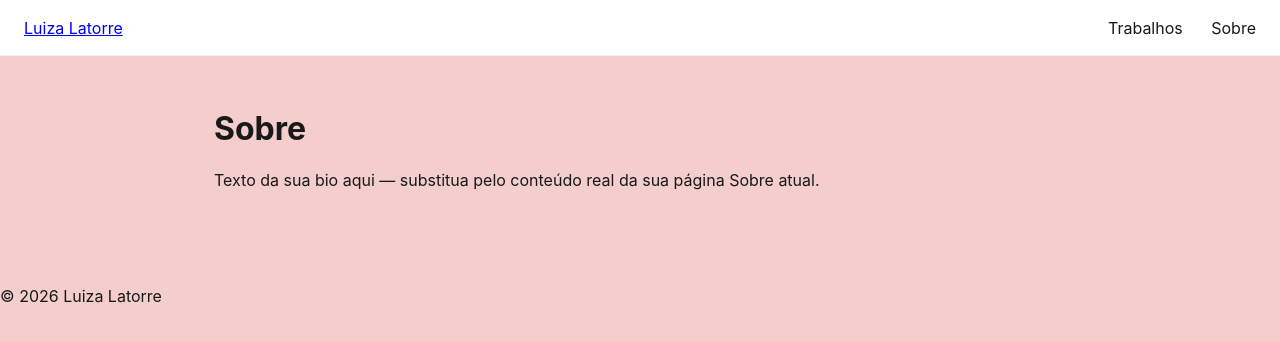
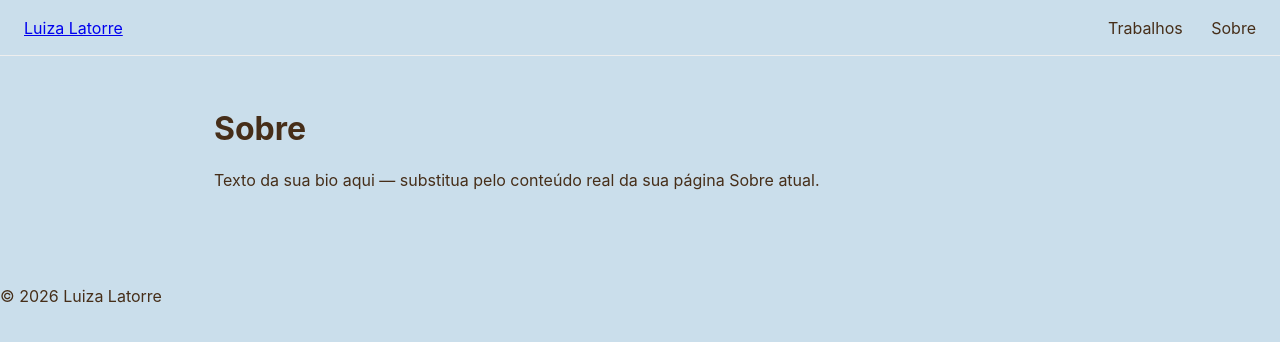
Before and after one commit to luizalatorre/meu-site, a Jekyll site: the page built from sobre.md, in a window 1280 px wide. Shown: the top 342 px of the page. Built offline with Jekyll 4.4.1, drawn with Linux system fonts in a browser that asks for light colours.

Commit message:
novo design de linhas

```diff
--- a/assets/css/style.css
+++ b/assets/css/style.css
@@ -1,73 +1,111 @@
+/* reseta o box-model padrão do navegador: padding e border passam a
+   contar DENTRO da largura/altura definida, em vez de somar por fora.
+   Evita surpresas de tamanho ao longo do site inteiro. */
 * { box-sizing: border-box; }
 
 body {
   font-family: -apple-system, "Helvetica Neue", Arial, sans-serif;
-  margin: 0;
-  color: #191919;
-  background-color: #f4cdcd;
+  margin: 0; /* remove a margem padrão do navegador ao redor da página */
+  color: #462e19;
+  background-color: #cadeeb; /* cor de fundo do site */
 }
 
+/* ============================================================
+   CABEÇALHO FIXO
+   Esse é o "container" que empilha as 3 (ou 4, com o Sobre) linhas
+   do topo: título/nav, painel Sobre, categorias, painel de tags.
+   "position: fixed" faz ele flutuar por cima do resto da página,
+   sempre visível mesmo quando o visitante rola pra baixo.
+   "flex-direction: column" empilha as linhas de cima pra baixo,
+   uma embaixo da outra, cada uma com sua altura natural.
+   ============================================================ */
 .header-fixed {
   position: fixed;
   top: 0; left: 0; right: 0;
-  z-index: 100;
-  background: #fff;
+  z-index: 100; /* garante que fique por cima de tudo, inclusive da grade */
+  background: #cadeeb;
   display: flex;
   flex-direction: column;
 }
 
+/* Linha 1: título do site + links de navegação (Trabalhos/Sobre) */
 .site-header {
-  height: 56px;
+  height: 56px; /* altura fixa dessa linha específica */
   display: flex;
-  align-items: center;
-  justify-content: space-between;
+  align-items: center; /* centraliza verticalmente título e nav */
+  justify-content: space-between; /* título na esquerda, nav na direita */
   padding: 0 1.5rem;
-  border-bottom: 1px solid #eee;
-  flex-shrink: 0;
+  border-bottom: 1px solid #eee; /* linha fina separando da próxima seção */
+  flex-shrink: 0; /* impede essa linha de "encolher" quando o conteúdo cresce */
 }
 
+/* estilo dos links de texto (Trabalhos, Sobre quando é link normal) */
 .site-header nav a,
 .nav-link-btn {
-  margin-left: 1.5rem;
-  text-decoration: none;
-  color: inherit;
+  margin-left: 1.5rem; /* espaço entre os links */
+  text-decoration: none; /* remove sublinhado padrão de link */
+  color: inherit; /* usa a cor do texto ao redor, não o azul padrão de link */
 }
 
+/* Na home, "Sobre" é um <button> (pra poder abrir o painel via JS),
+   não um <a>. Esse trecho remove a aparência padrão de botão do
+   navegador, pra ele parecer um link de texto comum. */
 .nav-link-btn {
   background: none;
   border: none;
-  font: inherit;
+  font: inherit; /* usa a mesma fonte do resto do site, não a fonte padrão de botão */
   cursor: pointer;
   padding: 0;
 }
 
+/* Quando o painel Sobre está aberto, sublinha o botão "Sobre"
+   pra indicar visualmente que ele está "ativo"/selecionado */
 .nav-link-btn.active {
   text-decoration: underline;
 }
 
+/* ============================================================
+   PAINEL "SOBRE"
+   Fica escondido por padrão (display: none). O JS adiciona a
+   classe "aberto" quando o botão Sobre é clicado, e é essa classe
+   que efetivamente faz ele aparecer.
+   ============================================================ */
 .sobre-panel {
   display: none;
   padding: 1.25rem 1.5rem;
   border-bottom: 1px solid #eee;
-  max-width: 640px;
+  max-width: 640px; /* impede o texto de bio esticar a largura toda da tela */
 }
 
 .sobre-panel.aberto {
   display: block;
 }
 
+/* ============================================================
+   Linha 2: botões de categoria + botão "+ filtros"
+   ============================================================ */
 .filter-bar-categorias {
   height: 48px;
   display: flex;
   align-items: center;
-  gap: 0.6rem;
+  gap: 0.6rem; /* espaço entre os botões */
   padding: 0 1.5rem;
-  overflow-x: auto;
-  white-space: nowrap;
+  overflow-x: auto; /* se tiver muitos botões, permite rolar horizontalmente
+                        em vez de quebrar linha ou estourar a tela */
+  white-space: nowrap; /* impede o texto dos botões de quebrar em duas linhas */
   border-bottom: 1px solid #eee;
   flex-shrink: 0;
 }
 
+/* ============================================================
+   PAINEL DE TAGS (linha 3)
+   Mesmo princípio do painel Sobre: escondido por padrão,
+   e a classe "aberto" (adicionada via JS) faz ele aparecer.
+   "flex-wrap: wrap" permite que os botões de tag quebrem em
+   várias linhas se não couberem todos na largura da tela —
+   por isso essa linha não tem altura fixa, ela cresce conforme
+   a quantidade de tags.
+   ============================================================ */
 .filter-bar-tags {
   display: none;
   flex-wrap: wrap;
@@ -80,18 +118,25 @@
   display: flex;
 }
 
+/* ============================================================
+   Estilo compartilhado pelos três tipos de botão de filtro
+   (categoria, tag, e o "+ filtros"), já que visualmente são iguais
+   ============================================================ */
 .filter-btn,
 .tag-btn,
 .toggle-filtros-btn {
   border: 1px solid #191919;
   background: transparent;
   padding: 0.35rem 0.9rem;
-  border-radius: 999px;
+  border-radius: 999px; /* deixa o botão arredondado, formato "pílula" */
   cursor: pointer;
   font-size: 0.8rem;
-  flex-shrink: 0;
+  flex-shrink: 0; /* impede o botão de espremer/encolher dentro do flex */
 }
 
+/* Estado "selecionado" — a classe "active" é adicionada/removida
+   via JS quando o botão é clicado, invertendo as cores (fundo escuro,
+   texto branco) pra indicar visualmente o que está ativo */
 .filter-btn.active,
 .tag-btn.active,
 .toggle-filtros-btn.active {
@@ -99,32 +144,56 @@
   color: #fff;
 }
 
+/* empurra o botão "+ filtros" pro canto direito da linha,
+   deixando as categorias agrupadas à esquerda */
 .toggle-filtros-btn {
   margin-left: auto;
 }
 
+/* ============================================================
+   GRADE DE TRABALHOS
+   2 colunas, ocupando a largura inteira da tela, sem margem
+   externa (margin/padding: 0) e com um espaçamento fino entre
+   os itens (gap: 4px) — a "margem interna fina" que você pediu.
+   ============================================================ */
 .grid {
   display: grid;
-  grid-template-columns: repeat(2, 1fr);
-  gap: 4px;
+  grid-template-columns: repeat(2, 1fr); /* 2 colunas de largura igual */
+  gap: 0px;
   margin: 0;
   padding: 0;
+  border: 1px solid #eee;
 }
 
 .grid-item { text-decoration: none; color: inherit; }
+
+/* aspect-ratio força todas as capas a terem a mesma proporção
+   (4 de largura por 3 de altura), mesmo que as imagens originais
+   tenham tamanhos diferentes — mantém a grade visualmente alinhada.
+   object-fit: cover corta a imagem pra preencher esse espaço sem
+   distorcer (em vez de esticar/espremer). */
 .grid-item img { width: 100%; aspect-ratio: 4/3; object-fit: cover; display: block; }
+
 .grid-item p { margin: 0.4rem 0.6rem; font-size: 0.85rem; }
-.grid-item .year { color: #888; }
+.grid-item .year { color: #888; } /* ano em cinza, mais discreto que o título */
 
+/* ============================================================
+   PÁGINA DE PROJETO INDIVIDUAL
+   ============================================================ */
 .project {
   padding: 2rem 1.5rem 4rem;
-  max-width: 900px;
-  margin: 0 auto;
+  max-width: 900px; /* limita a largura pra o texto não ficar difícil de ler */
+  margin: 0 auto; /* centraliza o bloco na página */
 }
 
+/* técnica padrão pra manter um player de vídeo sempre na proporção
+   16:9, mesmo quando a largura da tela muda (responsivo).
+   O "padding-top: 56.25%" é o cálculo de 9/16 em porcentagem. */
 .video-embed { position: relative; padding-top: 56.25%; margin: 1.5rem 0; }
 .video-embed iframe { position: absolute; top: 0; left: 0; width: 100%; height: 100%; }
 
+/* tag exibida dentro do texto da página de projeto (não confundir
+   com .tag-btn, que é o botão clicável do filtro) */
 .tag {
   font-size: 0.75rem;
   border: 1px solid #ccc;
@@ -133,6 +202,9 @@
   margin-left: 0.3rem;
 }
 
+/* grade de imagens/stills dentro da página de projeto (diferente
+   da grade da home — aqui o número de colunas se ajusta sozinho
+   dependendo de quantas imagens couberem, em vez de ser fixo em 2) */
 .galeria-imagens {
   display: grid;
   grid-template-columns: repeat(auto-fill, minmax(200px, 1fr));
```
